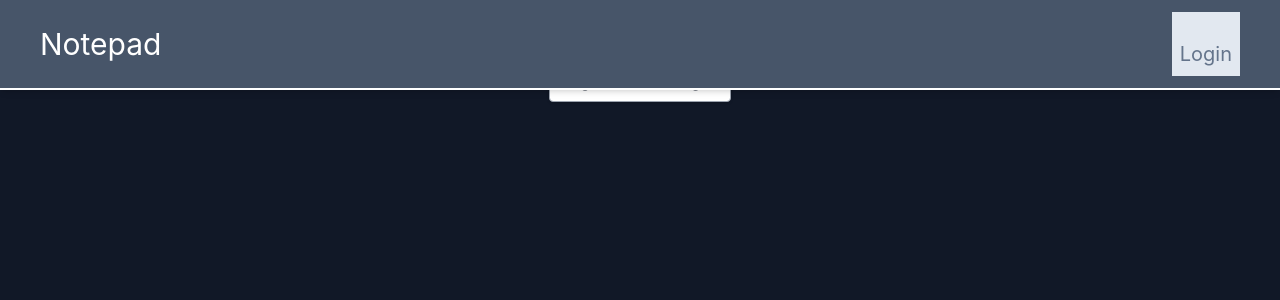
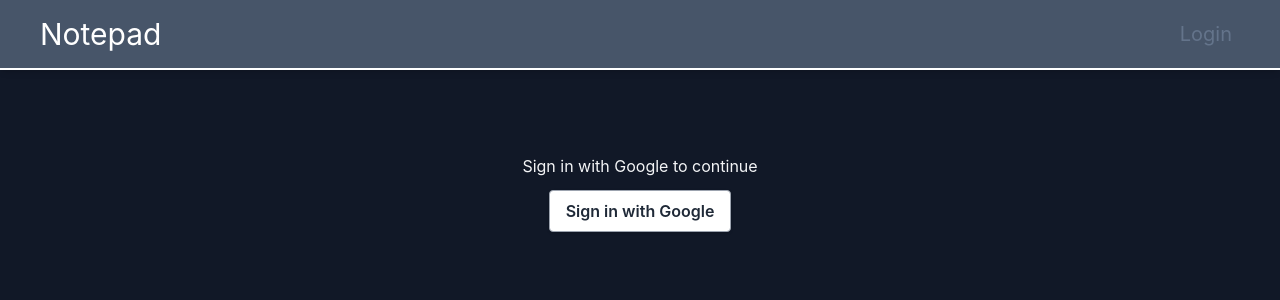
Before and after one commit to aaron-san/Notepad, a React (Create React App) app: page /notepad/login in a window 1280 px wide. Shown: the top 300 px of the page. Built offline with nearby package versions, Linux system fonts and the light colour scheme; no server answers.

Commit message:
add clean format

```diff
--- a/src/App.css
+++ b/src/App.css
@@ -4,6 +4,8 @@
   /* background: linear-gradient(45deg, rgb(221, 215, 215), rgb(200, 200, 228) 100%); */
   min-height: 100vh;
   min-width: 100vw;
+  margin: 0;
+  padding: 0;
 }
 
 @layer component {
--- a/src/components/FormModal.tsx
+++ b/src/components/FormModal.tsx
@@ -44,7 +44,7 @@ const FormModal = ({ setShowModal }: any) => {
   };
 
   return (
-    <div className="fixed flex justify-center items-center bg-slate-300 z-50 left-0 top-0 h-full w-full z-[200]">
+    <div className="fixed flex justify-center items-center bg-slate-300 z-50 left-0 top-0 h-full w-full z-[90]">
       <div className="text-lg bg-slate-600 border border-white shadow-2xl shadow-slate-200 w-fit rounded-2xl px-12 py-7">
         <form onSubmit={handleSubmit(onAddNote)}>
           <h1 className="text-2xl text-white">Add a note</h1>
--- a/src/components/Navbar.tsx
+++ b/src/components/Navbar.tsx
@@ -32,7 +32,7 @@ function Navbar() {
             {open ? <AiOutlineClose /> : <AiOutlineMenu />}
           </div>
           <ul
-            className={`md:flex md:items-center md:pb-0 pt-5 pb-12 absolute md:static bg-slate-200 md:z-auto z-[10] left-0 w-full md:w-auto md:pl-0 pl-9 transition-all duration-300 ease-in text-slate-500 ${
+            className={`md:flex md:items-center md:pb-0 pb-12 absolute md:static bg-slate-600 md:bg-none md:z-auto z-[10] left-0 w-full md:w-auto md:pl-0 pl-9 transition-all duration-300 ease-in text-white md:text-slate-500 ${
               open ? "top-[63px]" : "top-[-490px]"
             }`}
           >
@@ -43,7 +43,7 @@ function Navbar() {
             ) : (
               // <Link to="/add-note" className="p-2 hover:text-green-200">
               <button
-                className="px-3 py-1.5 mb-4 hover:text-green-200 mr-1 flex gap-2 items-center border border-slate-500 rounded-xl bg-green-500 text-white hover:bg-green-400 hover:text-white"
+                className="px-3 py-1.5 hover:text-green-200 mr-1 flex gap-2 items-center border border-slate-500 rounded-xl bg-green-500 text-white hover:bg-green-400 hover:text-white"
                 onClick={() => setShowModal(true)}
               >
                 <BsPlusCircleDotted />
@@ -55,7 +55,7 @@ function Navbar() {
             <div>
               {user && (
                 <>
-                  <div className="mx-3 flex items-center">
+                  <div className="mx-3 flex items-center md:text-white">
                     <p className="hidden lg:text-sm">{user?.displayName}</p>
                     <img
                       className="mx-0 rounded-sm "
--- a/src/pages/Login.tsx
+++ b/src/pages/Login.tsx
@@ -12,7 +12,7 @@ const Login = () => {
     navigate("/");
   };
   return (
-    <div className="text-gray-100 m-6 text-center">
+    <div className="text-gray-100 m-6 pt-[130px] text-center">
       <p>Sign in with Google to continue</p>
       <button
         onClick={signInWithGoogle}
--- a/src/pages/Main/Main.tsx
+++ b/src/pages/Main/Main.tsx
@@ -27,7 +27,7 @@ export const Main = () => {
   }, []);
 
   return (
-    <div className="text-white flex flex-wrap mx-60 my-12 gap-4">
+    <div className="text-white flex flex-wrap mx-0 md:mx-60 pt-[140px] gap-4 overflow-clip">
       {notesList?.map((note) => (
         <Note note={note} />
       ))}
--- a/src/pages/Main/Note.tsx
+++ b/src/pages/Main/Note.tsx
@@ -8,7 +8,7 @@ interface Props {
 export const Note = (props: Props) => {
   const { note } = props;
   return (
-    <div className="p-4 min-w-[200px] max-w-[300px] bg-slate-400/.8 mx-auto sm:w-80 border border-2 border-green-100 rounded-br-[6px] rounded-bl-[6px] rounded-tr-[20px] shadow-lg">
+    <div className="p-4 max-w-[300px] bg-slate-400/.8 mx-auto sm:w-80 border border-2 border-green-100 rounded-br-[6px] rounded-bl-[6px] rounded-tr-[20px] shadow-lg">
       <div className="flex justify-between p-2 rounded-tr-[20px] text-white text-xl">
         <h1>{note.title}</h1>
         <button
```
Also changed, not shown: 12 other files (tests, documents, lock files or other folders).
